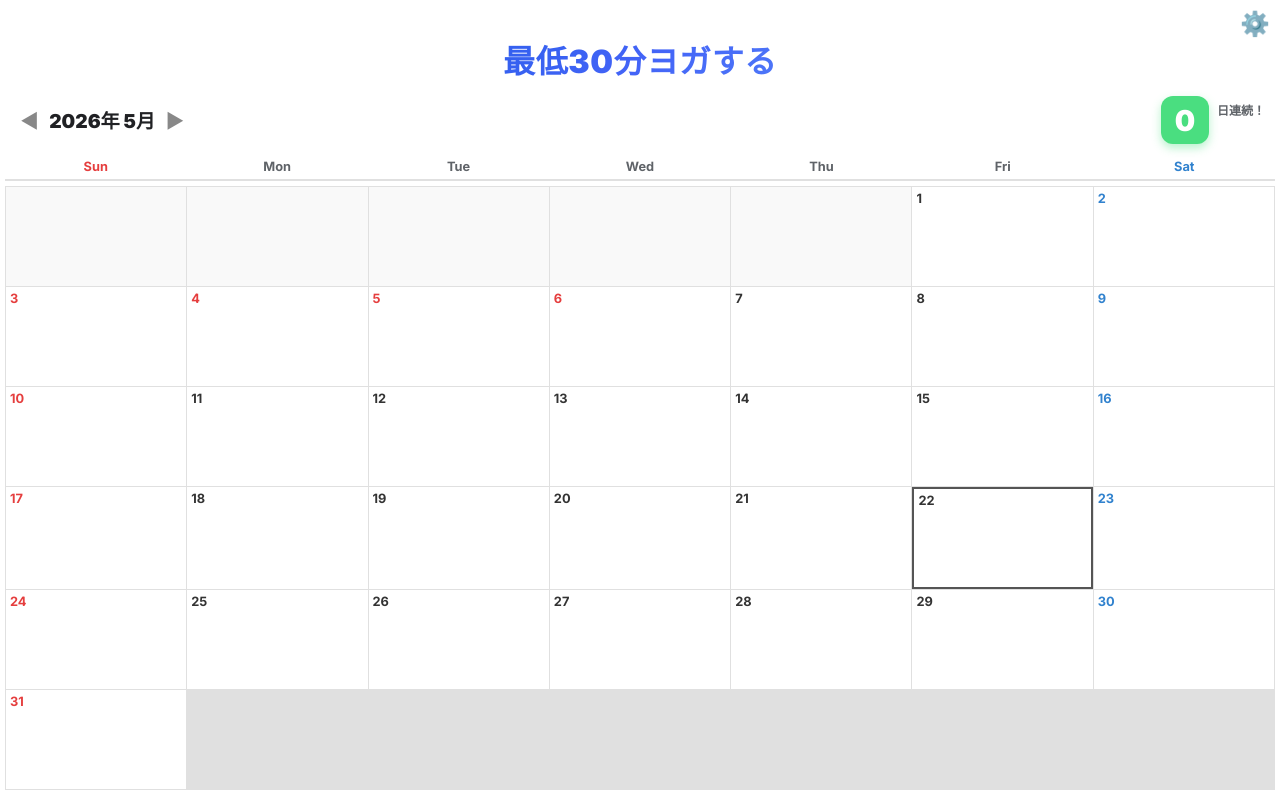
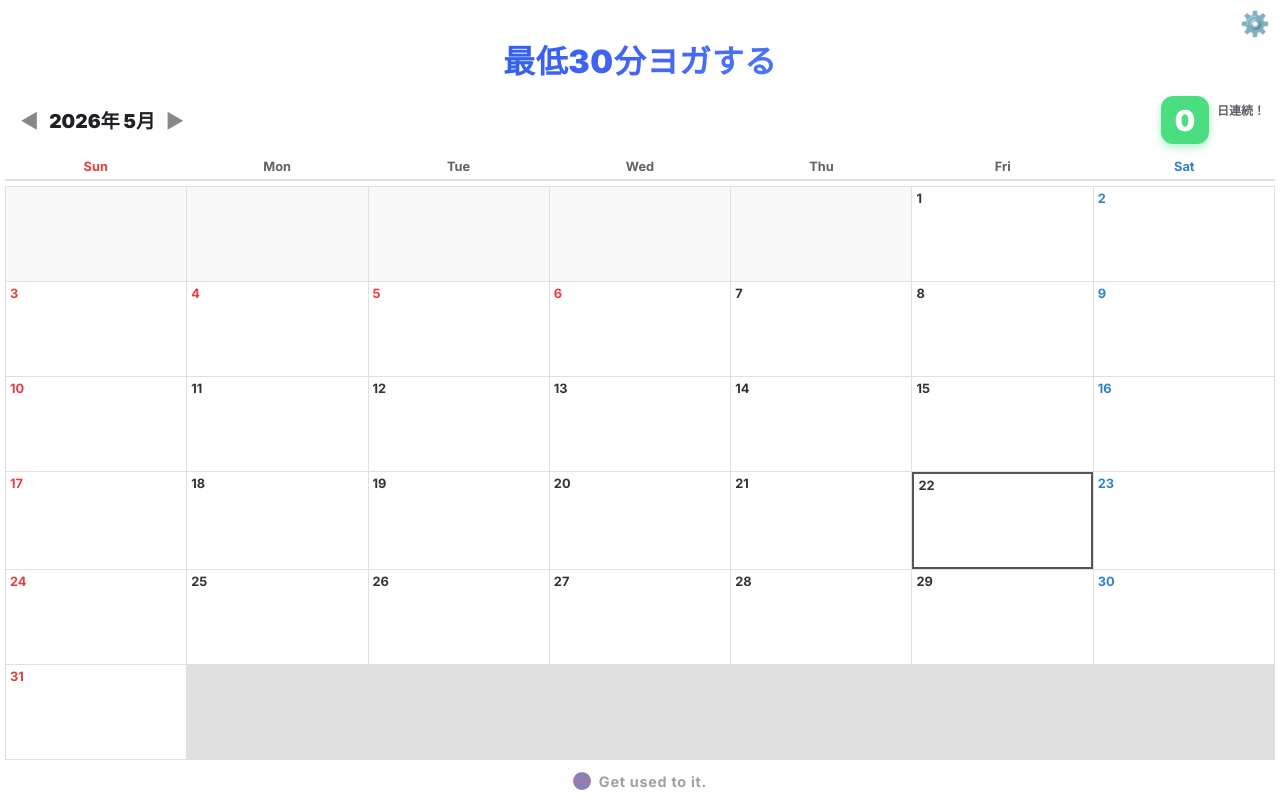
Before and after one commit to vegetableyoga/guti, a website built with Vite: page index.html in a window 1280 px wide. Built offline with nearby package versions, Linux system fonts and the light colour scheme.

Commit message:
feat: add footer logo and text

```diff
--- a/index.html
+++ b/index.html
@@ -19,13 +19,16 @@
       <div class="top-bar">
         <button id="settings-btn" class="icon-btn">⚙️</button>
       </div>
+
       <h1 id="task-title">最低30分ヨガする</h1>
+
       <div class="header-dashboard">
         <div class="month-nav">
           <button id="prev-month-btn" class="nav-btn">◀</button>
           <h2 id="current-month-display">2026年 5月</h2>
           <button id="next-month-btn" class="nav-btn">▶</button>
         </div>
+
         <div class="streak-wrap">
           <div class="streak-badge">
             <span id="streak-number">0</span>
@@ -46,6 +49,11 @@
       </div>
       <div id="calendar-grid" class="calendar-grid"></div>
     </div>
+
+    <footer class="app-footer">
+      <img src="/icon.png" alt="GUTI Logo" class="footer-logo">
+      <span class="footer-text">Get used to it.</span>
+    </footer>
   </div>
 
   <div id="settings-modal" class="modal hidden">
--- a/src/style.css
+++ b/src/style.css
@@ -69,7 +69,29 @@ body { background-color: var(--bg-color); color: var(--text-color); font-family:
 .off-day-btn.active { background: var(--accent-color); color: var(--active-color); border-color: var(--active-color); }
 .close-btn { background: var(--gray-color); color: var(--text-color); border: 1px solid var(--border-color); padding: 12px 30px; border-radius: 4px; cursor: pointer; font-weight: 700; font-size: 1rem; margin-top: 10px; width: 100%; }
 
-/* 追加分 */
+/* 追加設定とボタンのトグル */
 .toggle-label { display: flex; justify-content: space-between; align-items: center; cursor: pointer; font-size: 0.85rem; color: var(--text-color); margin-bottom: 0; }
 .toggle-label input[type="checkbox"] { transform: scale(1.2); accent-color: var(--active-color); cursor: pointer; }
 .danger-btn { background: #ef4444; color: white; border: none; padding: 12px; border-radius: 4px; font-weight: 700; cursor: pointer; width: 100%; font-size: 0.95rem; }
+
+/* フッター用スタイル */
+.app-footer {
+  display: flex;
+  justify-content: center;
+  align-items: center;
+  gap: 8px;
+  padding: 12px 0 0;
+  opacity: 0.6;
+}
+.footer-logo {
+  width: 18px;
+  height: 18px;
+  border-radius: 4px;
+}
+.footer-text {
+  font-family: 'Inter', sans-serif;
+  font-weight: 700;
+  font-size: 0.9rem;
+  color: #5f6368;
+  letter-spacing: 0.05em;
+}
```
